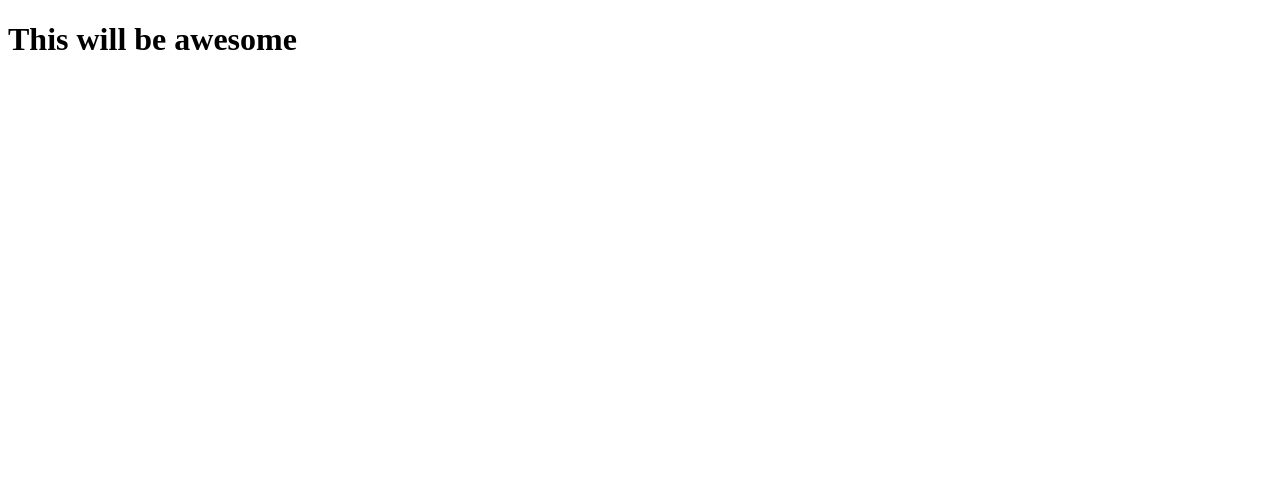
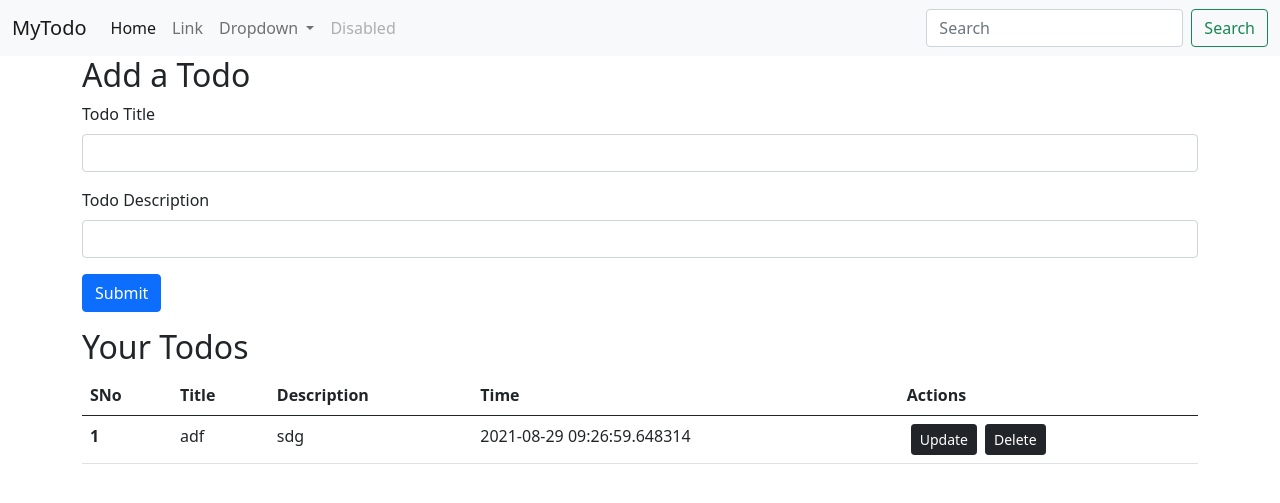
Before and after one commit to prajwalpr/Todos, a Flask app: page / in a window 1280 px wide. Shown: the top 503 px of the page. Run offline with Flask 2, Linux system fonts and the light colour scheme; data comes from the database, SQL or seed files in the repository; both versions use the stored data as it was after the commit.

Commit message:
update and delete

```diff
--- a/app.py
+++ b/app.py
@@ -1,12 +1,59 @@
 from re import template
-from flask import Flask, render_template
+
+from flask import Flask, render_template, request, redirect
+from flask_sqlalchemy import SQLAlchemy
+from datetime import datetime
 
 app = Flask(__name__)
+app.config['SQLALCHEMY_DATABASE_URI'] = "sqlite:///todo.db"
+app.config['SQLALCHEMY_TRACK_MODIFICATIONS'] = False
+db = SQLAlchemy(app)
 
-@app.route("/")
+
+
+class Todo(db.Model):
+    sno = db.Column(db.Integer, primary_key= True)
+    title = db.Column(db.String(200), nullable= False)
+    desc = db.Column(db.String(500), nullable= False)
+    date_created = db.Column(db.DateTime, default= datetime.utcnow)
+
+
+    def __repr__(self) -> str:
+        return f"{self.sno} - {self.title}"
+
+
+
+
+@app.route('/', methods= ['GET', 'POST'])
 def hello_world():
-    return render_template('index.html')
-    #return "<p>Hello, World!</p>"
+    if request.method == 'POST':
+        title = request.form['title']
+        desc = request.form['desc']
+        todo = Todo(title= title, desc=desc)
+        db.session.add(todo)
+        db.session.commit()
+    allTodo = Todo.query.all()
+    return render_template('index.html', allTodo=allTodo)
+
+@app.route('/show')
+def products():
+    allTodo = Todo.query.all()
+    print(allTodo)
+    return 'this is not homepage'
+
+@app.route('/update')
+def update():
+    allTodo = Todo.query.all()
+    print(allTodo)
+    return 'this is not homepage'
+
+@app.route('/delete/<int:sno>')
+def delete(sno):
+    todo = Todo.query.filter_by(sno=sno).first()
+    db.session.delete(todo)
+    db.session.commit()
+    return redirect('/')
+
 
 
 
--- a/templates/index.html
+++ b/templates/index.html
@@ -1,12 +1,125 @@
-<!DOCTYPE html>
+<!doctype html>
 <html lang="en">
+
 <head>
-    <meta charset="UTF-8">
-    <meta http-equiv="X-UA-Compatible" content="IE=edge">
-    <meta name="viewport" content="width=device-width, initial-scale=1.0">
-    <title>This page</title>
+    <!-- Required meta tags -->
+    <meta charset="utf-8">
+    <meta name="viewport" content="width=device-width, initial-scale=1">
+
+    <!-- Bootstrap CSS -->
+    <link href="https://cdn.jsdelivr.net/npm/bootstrap@5.1.0/dist/css/bootstrap.min.css" rel="stylesheet"
+        integrity="sha384-KyZXEAg3QhqLMpG8r+8fhAXLRk2vvoC2f3B09zVXn8CA5QIVfZOJ3BCsw2P0p/We" crossorigin="anonymous">
+
+    <title>MyTodo</title>
 </head>
+
 <body>
-    <h1>This will be awesome</h1>
+    <nav class="navbar navbar-expand-lg navbar-light bg-light">
+        <div class="container-fluid">
+            <a class="navbar-brand" href="/">MyTodo</a>
+            <button class="navbar-toggler" type="button" data-bs-toggle="collapse"
+                data-bs-target="#navbarSupportedContent" aria-controls="navbarSupportedContent" aria-expanded="false"
+                aria-label="Toggle navigation">
+                <span class="navbar-toggler-icon"></span>
+            </button>
+            <div class="collapse navbar-collapse" id="navbarSupportedContent">
+                <ul class="navbar-nav me-auto mb-2 mb-lg-0">
+                    <li class="nav-item">
+                        <a class="nav-link active" aria-current="page" href="#">Home</a>
+                    </li>
+                    <li class="nav-item">
+                        <a class="nav-link" href="#">Link</a>
+                    </li>
+                    <li class="nav-item dropdown">
+                        <a class="nav-link dropdown-toggle" href="#" id="navbarDropdown" role="button"
+                            data-bs-toggle="dropdown" aria-expanded="false">
+                            Dropdown
+                        </a>
+                        <ul class="dropdown-menu" aria-labelledby="navbarDropdown">
+                            <li><a class="dropdown-item" href="#">Action</a></li>
+                            <li><a class="dropdown-item" href="#">Another action</a></li>
+                            <li>
+                                <hr class="dropdown-divider">
+                            </li>
+                            <li><a class="dropdown-item" href="#">Something else here</a></li>
+                        </ul>
+                    </li>
+                    <li class="nav-item">
+                        <a class="nav-link disabled" href="#" tabindex="-1" aria-disabled="true">Disabled</a>
+                    </li>
+                </ul>
+                <form class="d-flex">
+                    <input class="form-control me-2" type="search" placeholder="Search" aria-label="Search">
+                    <button class="btn btn-outline-success" type="submit">Search</button>
+                </form>
+            </div>
+        </div>
+    </nav>
+
+    <div class="container my-3s">
+        <h2>Add a Todo</h2>
+        <form action="/" method="POST">
+            <div class="mb-3">
+              <label for="title" class="form-label">Todo Title</label>
+              <input type="text" class="form-control" name="title" id="title" aria-describedby="emailHelp">
+            </div>
+            <div class="mb-3">
+              <label for="desc" class="form-label">Todo Description</label>
+              <input type="text" class="form-control" name="desc" id="desc">
+            </div>
+
+            <button type="submit" class="btn btn-primary">Submit</button>
+          </form>
+    </div>
+
+    <div class="container my-3">
+        <h2>Your Todos</h2>
+
+                {% if allTodo | length == 0  %}
+                    no record
+                {% else %}
+                <table class="table">
+                    <thead>
+                      <tr>
+                        <th scope="col">SNo</th>
+                        <th scope="col">Title</th>
+                        <th scope="col">Description</th>
+                        <th scope="col">Time</th>
+                        <th scope="col">Actions</th>
+                      </tr>
+                    </thead>
+                    <tbody>
+                {% endif %}
+                {% for todo in allTodo %}
+                <tr>
+                    <th scope="row">{{loop.index}}</th>
+                    <td>{{todo.title}}</td>
+                    <td>{{todo.desc}}</td>
+                    <td>{{todo.date_created}}</td>
+                    <td><a href="/update/{{todo.sno}}" button type="button" class="btn btn-dark btn-sm mx-1">Update</button>
+                        <a href="/delete/{{todo.sno}}" button type="button" class="btn btn-dark btn-sm mx-1">Delete</button>
+                    </td>
+                  </tr>
+                </tbody>
+            </table>
+                {% endfor %}
+
+
+
+    </div>
+
+    <!-- Optional JavaScript; choose one of the two! -->
+
+    <!-- Option 1: Bootstrap Bundle with Popper -->
+    <script src="https://cdn.jsdelivr.net/npm/bootstrap@5.1.0/dist/js/bootstrap.bundle.min.js"
+        integrity="sha384-U1DAWAznBHeqEIlVSCgzq+c9gqGAJn5c/t99JyeKa9xxaYpSvHU5awsuZVVFIhvj"
+        crossorigin="anonymous"></script>
+
+    <!-- Option 2: Separate Popper and Bootstrap JS -->
+    <!--
+    <script src="https://cdn.jsdelivr.net/npm/@popperjs/core@2.9.3/dist/umd/popper.min.js" integrity="sha384-eMNCOe7tC1doHpGoWe/6oMVemdAVTMs2xqW4mwXrXsW0L84Iytr2wi5v2QjrP/xp" crossorigin="anonymous"></script>
+    <script src="https://cdn.jsdelivr.net/npm/bootstrap@5.1.0/dist/js/bootstrap.min.js" integrity="sha384-cn7l7gDp0eyniUwwAZgrzD06kc/tftFf19TOAs2zVinnD/C7E91j9yyk5//jjpt/" crossorigin="anonymous"></script>
+    -->
 </body>
+
 </html>
```
Also changed, not shown: todo.db (added).
